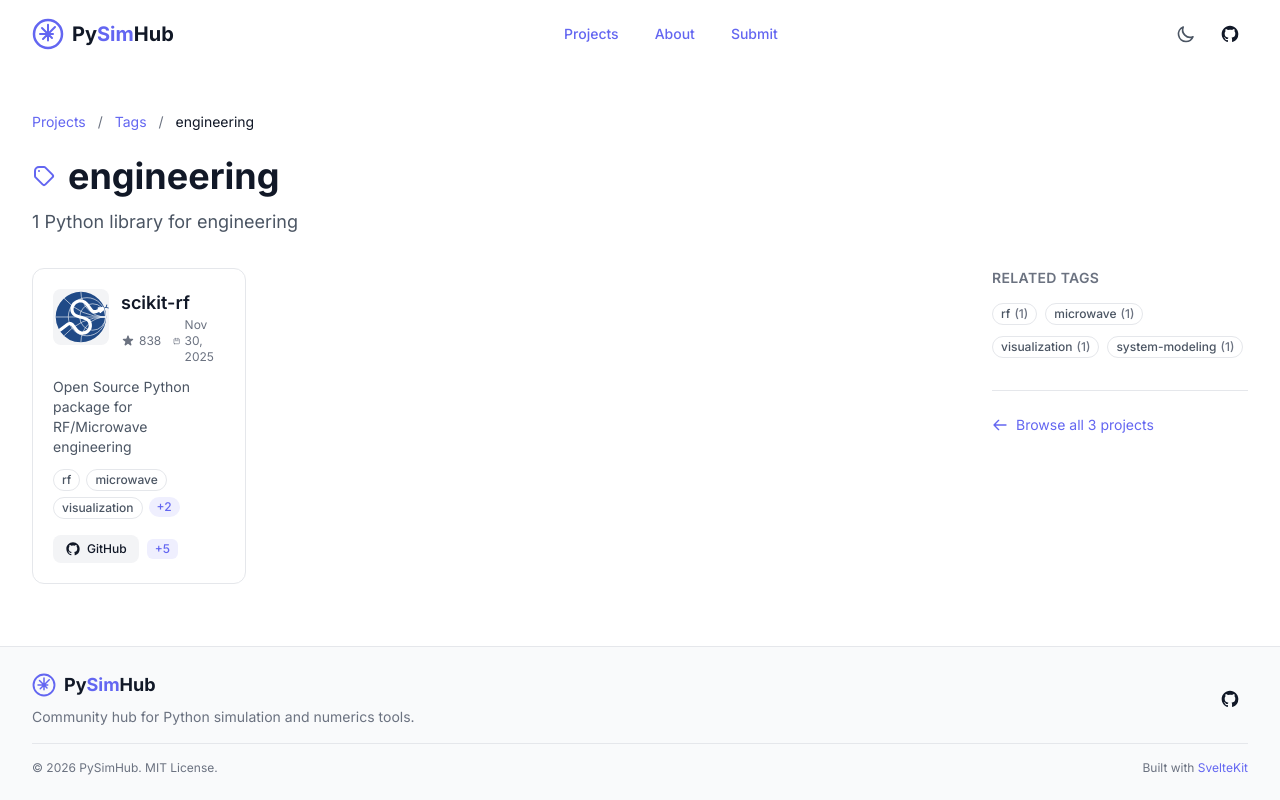
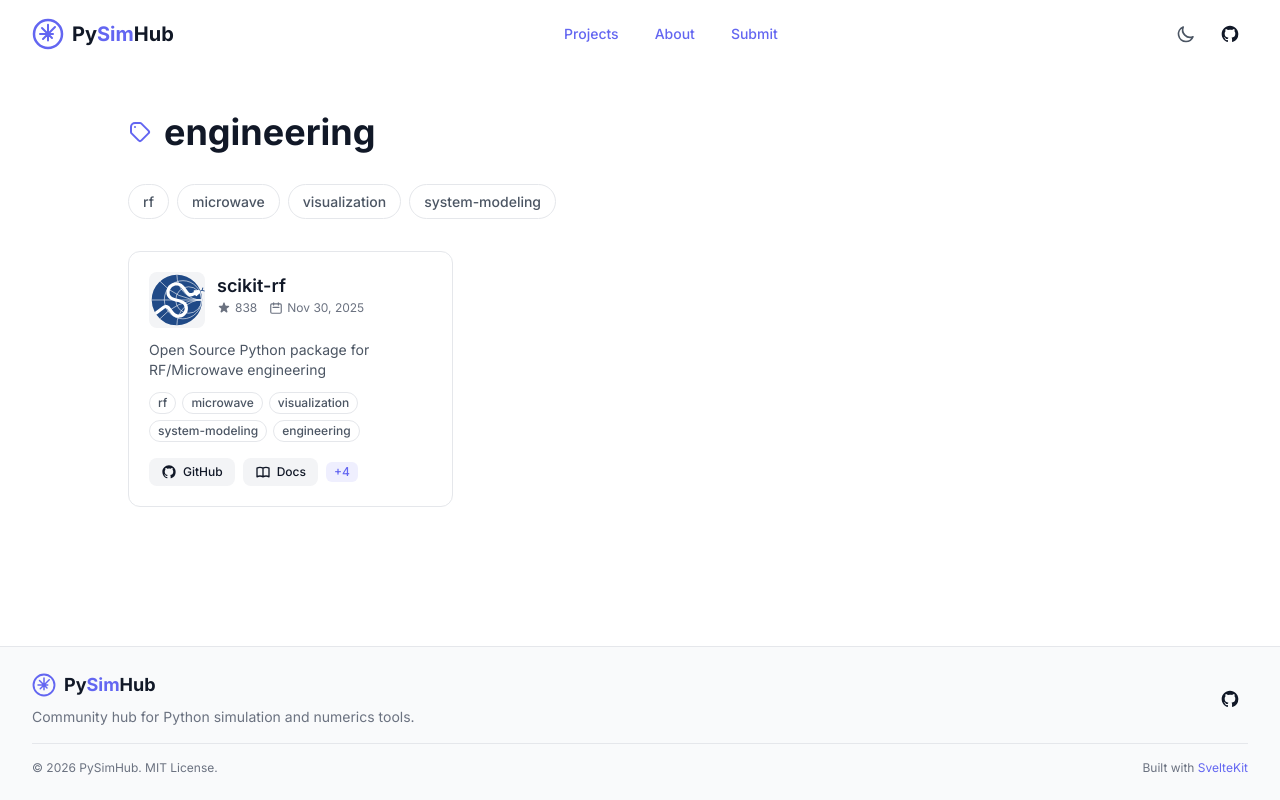
Before and after one commit to pysimhub/pysimhub.github.io, a SvelteKit app: page /tags/engineering in a window 1280 px wide. Built offline with nearby package versions, Linux system fonts and the light colour scheme.

Commit message:
fix: clean up tag and project page layouts

```diff
--- a/src/routes/projects/[id]/+page.svelte
+++ b/src/routes/projects/[id]/+page.svelte
@@ -64,13 +64,6 @@
 
 <div class="px-4 py-8 sm:px-6 lg:px-8">
 	<div class="mx-auto max-w-5xl">
-		<!-- Breadcrumb -->
-		<nav class="mb-6 text-sm text-[var(--color-text-muted)]">
-			<a href="/" class="hover:text-[var(--color-accent)]">Projects</a>
-			<span class="mx-2">/</span>
-			<span class="text-[var(--color-text-primary)]">{project.name}</span>
-		</nav>
-
 		<!-- Header -->
 		<header class="flex flex-col sm:flex-row items-start gap-6">
 			<Avatar src={project.avatarUrl} alt="{project.name} logo" fallback={project.name.slice(0, 2)} size="2xl" class="flex-shrink-0" />
--- a/src/routes/tags/[tag]/+page.svelte
+++ b/src/routes/tags/[tag]/+page.svelte
@@ -1,12 +1,48 @@
 <script lang="ts">
 	import { Icon } from '$lib/components/icons';
-	import { Badge } from '$lib/components/ui';
 	import ProjectCard from '$lib/components/ProjectCard.svelte';
 	import ProjectModal from '$lib/components/ProjectModal.svelte';
-	import { activeModalProject, closeProjectModal } from '$lib/stores/projects';
+	import { activeModalProject, closeProjectModal, selectedTags, resetVisible } from '$lib/stores/projects';
 
 	let { data } = $props();
-	const { tag, projects, relatedTags, totalProjects } = data;
+	const tag = $derived(data.tag);
+	const projects = $derived(data.projects);
+	const relatedTags = $derived(data.relatedTags);
+	const totalProjects = $derived(data.totalProjects);
+
+	// Get related tag names for filtering
+	const relatedTagNames = $derived(relatedTags.map((t) => t.tag));
+
+	// Reset global filters when navigating to a different tag
+	$effect(() => {
+		tag;
+		selectedTags.set([]);
+	});
+
+	function toggleFilter(filterTag: string) {
+		selectedTags.update((tags) => {
+			if (tags.includes(filterTag)) {
+				return tags.filter((t) => t !== filterTag);
+			}
+			return [...tags, filterTag];
+		});
+		resetVisible();
+	}
+
+	function clearFilters() {
+		selectedTags.set([]);
+		resetVisible();
+	}
+
+	// Only consider tags that are related to this main tag
+	const activeFilters = $derived($selectedTags.filter((t) => relatedTagNames.includes(t)));
+
+	// Filter projects by selected related tags
+	const filteredProjects = $derived(
+		activeFilters.length === 0
+			? projects
+			: projects.filter((p) => activeFilters.every((t) => p.tags.includes(t)))
+	);
 </script>
 
 <svelte:head>
@@ -24,16 +60,7 @@
 </svelte:head>
 
 <div class="px-4 py-8 sm:px-6 lg:px-8">
-	<div class="mx-auto max-w-7xl">
-		<!-- Breadcrumb -->
-		<nav class="mb-6 text-sm text-[var(--color-text-muted)]">
-			<a href="/" class="hover:text-[var(--color-accent)]">Projects</a>
-			<span class="mx-2">/</span>
-			<a href="/" class="hover:text-[var(--color-accent)]">Tags</a>
-			<span class="mx-2">/</span>
-			<span class="text-[var(--color-text-primary)]">{tag}</span>
-		</nav>
-
+	<div class="mx-auto max-w-5xl">
 		<!-- Header -->
 		<header class="mb-8">
 			<div class="flex items-center gap-3">
@@ -42,50 +69,49 @@
 					{tag}
 				</h1>
 			</div>
-			<p class="mt-3 text-lg text-[var(--color-text-secondary)]">
-				{projects.length} Python {projects.length === 1 ? 'library' : 'libraries'} for {tag}
-			</p>
 		</header>
 
-		<div class="flex flex-col lg:flex-row gap-8">
-			<!-- Main Content -->
-			<div class="flex-1">
-				<div class="grid grid-cols-2 sm:grid-cols-3 md:grid-cols-4 gap-3 lg:grid-cols-3 lg:gap-6 xl:grid-cols-4">
-					{#each projects as project}
-						<div class="flex">
-							<ProjectCard {project} />
-						</div>
-					{/each}
-				</div>
+		<!-- Tags -->
+		<section class="mb-8">
+			<div class="flex flex-wrap items-center gap-2">
+				{#each relatedTags as { tag: relatedTag }}
+					<button
+						onclick={() => toggleFilter(relatedTag)}
+						class="tag-btn"
+						class:active={$selectedTags.includes(relatedTag)}
+					>
+						{relatedTag}
+					</button>
+				{/each}
 			</div>
 
-			<!-- Sidebar -->
-			<aside class="lg:w-64 flex-shrink-0">
-				{#if relatedTags.length > 0}
-					<div class="sticky top-24">
-						<h2 class="text-sm font-semibold uppercase tracking-wide text-[var(--color-text-muted)]">
-							Related Tags
-						</h2>
-						<div class="mt-3 flex flex-wrap gap-2">
-							{#each relatedTags as { tag: relatedTag, count }}
-								<a href="/tags/{encodeURIComponent(relatedTag)}">
-									<Badge variant="default" size="sm" interactive>
-										{relatedTag}
-										<span class="ml-1 text-[var(--color-text-muted)]">({count})</span>
-									</Badge>
-								</a>
-							{/each}
-						</div>
+			{#if activeFilters.length > 0}
+				<div class="mt-3 flex flex-wrap items-center gap-2">
+					<span class="text-sm text-[var(--color-text-muted)]">Active filters:</span>
+					{#each activeFilters as filterTag}
+						<button
+							onclick={() => toggleFilter(filterTag)}
+							class="inline-flex items-center gap-1.5 rounded-full bg-[var(--color-accent)] px-3 py-1 text-sm font-medium text-white transition-all hover:bg-[var(--color-accent-hover)] hover:scale-105"
+						>
+							{filterTag}
+							<Icon name="close" size="xs" strokeWidth={2.5} />
+						</button>
+					{/each}
+					<button onclick={clearFilters} class="clear-btn">
+						<Icon name="trash" size="sm" />
+						Clear
+					</button>
+				</div>
+			{/if}
+		</section>
 
-						<div class="mt-8 pt-6 border-t border-[var(--color-border)]">
-							<a href="/" class="inline-flex items-center gap-2 text-sm text-[var(--color-accent)] hover:underline">
-								<Icon name="arrow-right" size="sm" class="rotate-180" />
-								Browse all {totalProjects} projects
-							</a>
-						</div>
-					</div>
-				{/if}
-			</aside>
+		<!-- Projects Grid -->
+		<div class="grid grid-cols-2 sm:grid-cols-3 gap-3 lg:gap-6">
+			{#each filteredProjects as project}
+				<div class="flex">
+					<ProjectCard {project} />
+				</div>
+			{/each}
 		</div>
 	</div>
 </div>
@@ -94,3 +120,48 @@
 {#if $activeModalProject}
 	<ProjectModal project={$activeModalProject} onclose={closeProjectModal} />
 {/if}
+
+<style>
+	.tag-btn {
+		border: 1px solid transparent;
+		border-radius: 9999px;
+		padding: 0.375rem 0.875rem;
+		font-size: 0.875rem;
+		font-weight: 500;
+		transition: all 150ms ease;
+		background-color: var(--color-bg-card);
+		color: var(--color-text-secondary);
+		border-color: var(--color-border);
+	}
+
+	.tag-btn:not(.active):hover {
+		background-color: var(--color-bg-hover);
+		color: var(--color-text-primary);
+		transform: translateY(-1px);
+	}
+
+	.tag-btn.active {
+		background-color: var(--color-accent);
+		color: white;
+	}
+
+	.clear-btn {
+		display: inline-flex;
+		align-items: center;
+		gap: 0.375rem;
+		border-radius: 9999px;
+		padding: 0.375rem 0.875rem;
+		font-size: 0.875rem;
+		font-weight: 600;
+		color: var(--color-accent);
+		background-color: color-mix(in srgb, var(--color-accent) 10%, transparent);
+		border: 1px solid color-mix(in srgb, var(--color-accent) 30%, transparent);
+		transition: all 150ms ease;
+	}
+
+	.clear-btn:hover {
+		background-color: color-mix(in srgb, var(--color-accent) 20%, transparent);
+		border-color: var(--color-accent);
+		transform: translateY(-1px);
+	}
+</style>
```
